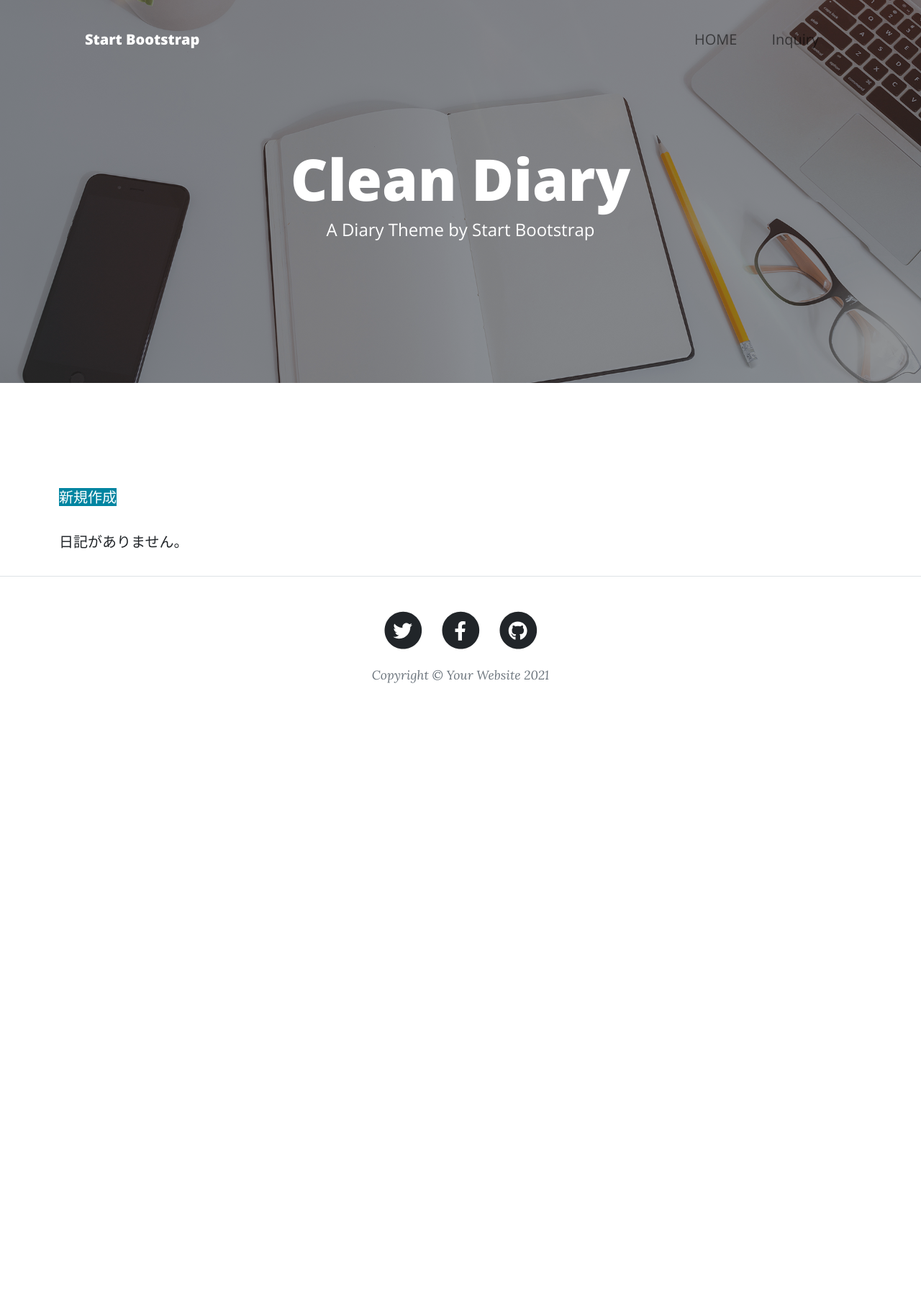
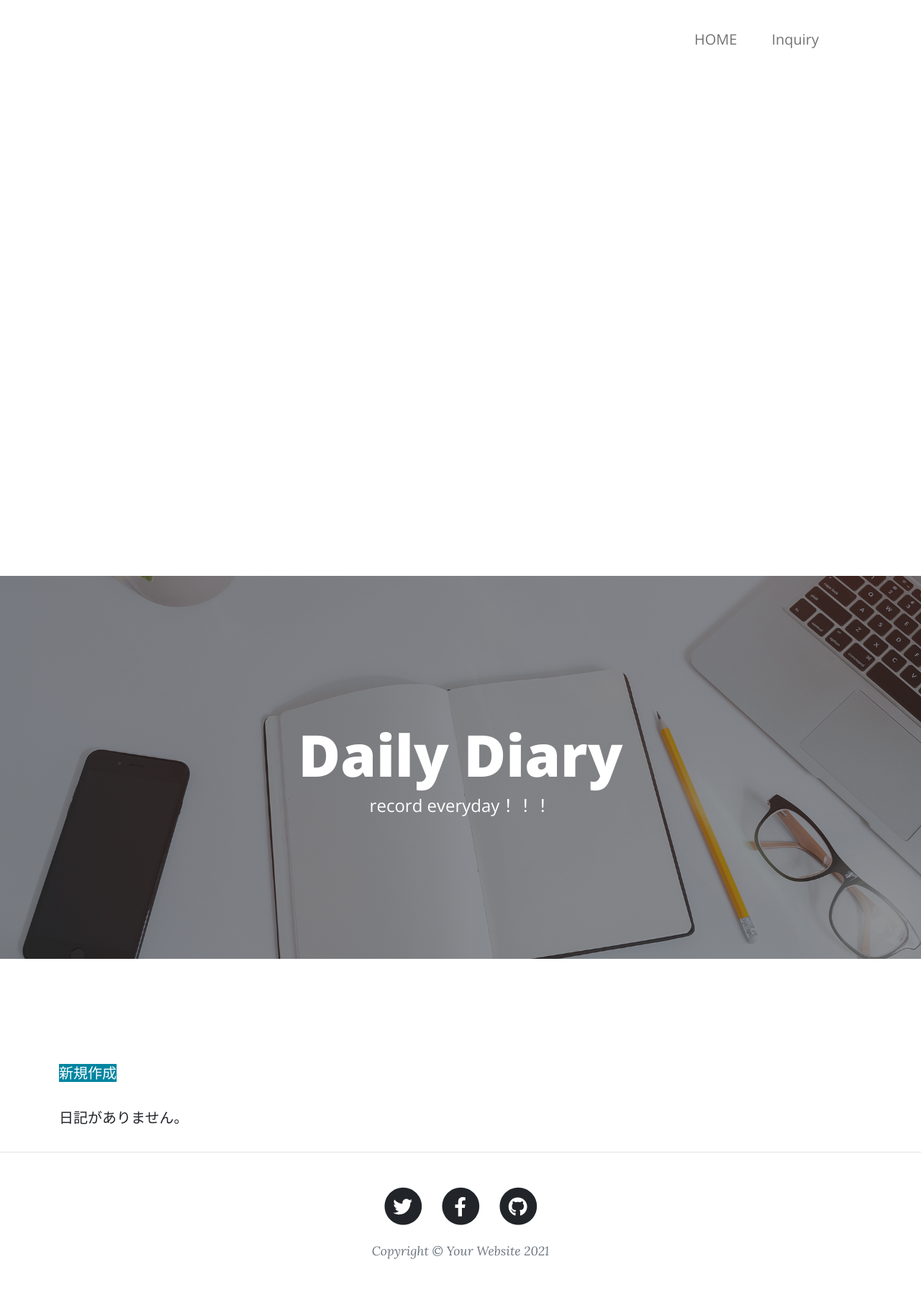
Before and after one commit to itsuki4/GroupA, a Django app: page / in a window 1280 px wide. Shown: the whole page at 72% size. Before the commit the page ends 949 px from the top, so only its background shows below. Run offline with Django 3.2, Linux system fonts and the light colour scheme; some libraries are stand-ins or nearby versions.

Commit message:
本日の作業9/28

```diff
--- a/itsuki/templates/create.html
+++ b/itsuki/templates/create.html
@@ -3,7 +3,7 @@
 
 {% block title %}日記作成|private Diary{% endblock %}
 
-{%block active_diary_list%}active{%endblock%}
+{%block active_list%}active{%endblock%}
 
 {% block contents %}
     <div class="container">
--- a/itsuki/templates/delete.html
+++ b/itsuki/templates/delete.html
@@ -3,7 +3,7 @@
 
 {% block title %}日記削除|private Diary{% endblock %}
 
-{% block active_diary_list%}active{% endblock %}
+{% block active_list%}active{% endblock %}
 
 {% block contents %}
     <div class="container">
--- a/itsuki/templates/detail.html
+++ b/itsuki/templates/detail.html
@@ -3,7 +3,7 @@
 
 {% block title %}日記詳細｜Diary{% endblock %}
 
-{% block active_diary_list%}active{% endblock %}
+{% block active_list%}active{% endblock %}
 
 {% block contents %}
 <div class ="container">
--- a/itsuki/templates/index.html
+++ b/itsuki/templates/index.html
@@ -9,8 +9,8 @@
                 <div class="row gx-4 gx-lg-5 justify-content-center">
                     <div class="col-md-10 col-lg-8 col-xl-7">
                         <div class="site-heading">
-                            <h1>Clean Diary</h1>
-                            <span class="subheading">A Diary Theme by Start Bootstrap</span>
+                            <h1>Daily Diary</h1>
+                            <span class="subheading"> record everyday！！！</span>
                         </div>
                     </div>
                 </div>
--- a/itsuki/templates/list.html
+++ b/itsuki/templates/list.html
@@ -3,7 +3,7 @@
 
 {% block title %}日記一覧|Private Diary{% endblock %}
 
-{% block active_diary_list%}active{% endblock %}
+{% block active_list%}active{% endblock %}
 
 {% block contents %}
 <div class ="container">
--- a/static/css/mystyle.css
+++ b/static/css/mystyle.css
@@ -1,3 +1,9 @@
 .my-div-style{
     margin-top: 6rem;
 }
+
+body, #wrapper{
+    display: flex;
+    flex-direction: column;
+    min-height: 100vh;
+}
```
